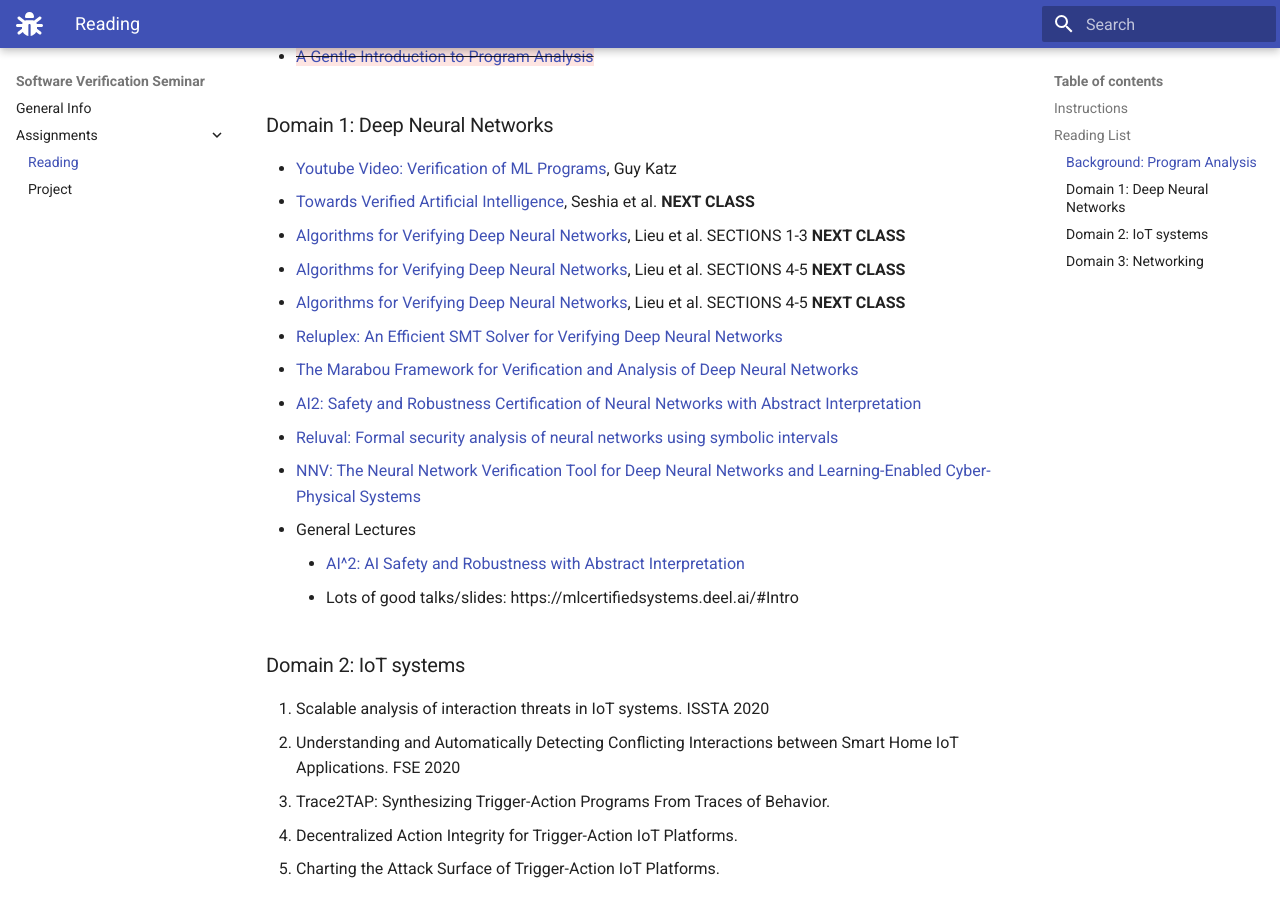
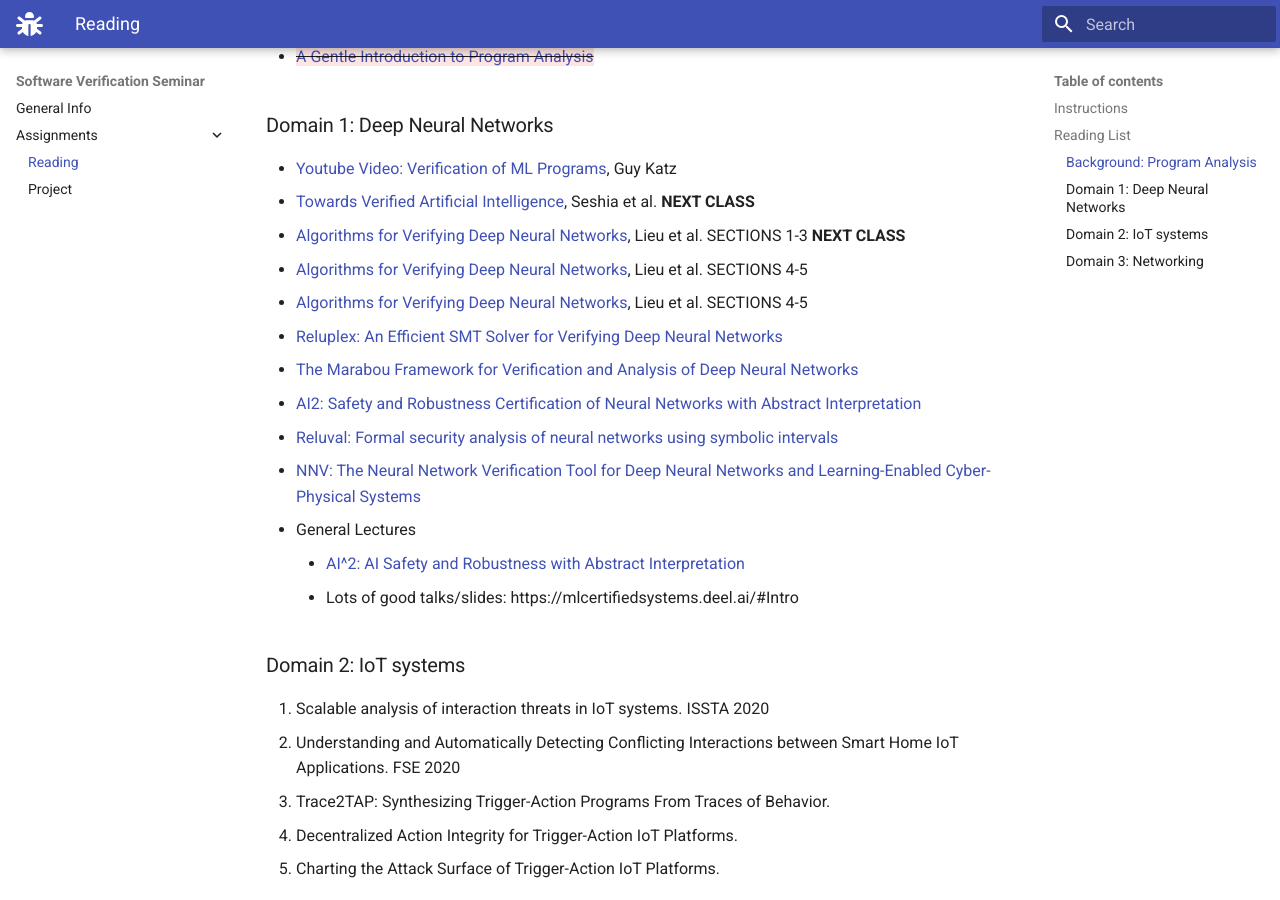
Before and after one commit to nguyenthanhvuh/class-verification, an MkDocs documentation site: the page built from docs/assignments.md, in a window 1280 px wide and 900 px high, scrolled down 1036 px. Built offline with MkDocs 1.6.1 and Material for MkDocs 9.7.7, drawn with Linux system fonts in a browser that asks for light colours.

Commit message:
update assignment

```diff
--- a/docs/assignments.md
+++ b/docs/assignments.md
@@ -57,8 +57,8 @@ In addition, these chosen students will help engage discussions about the paper.
 - [Youtube Video: Verification of ML Programs](https://www.youtube.com/watch?v=Reo5REo71GU), Guy Katz
 - [Towards Verified Artificial Intelligence](files/seshia2016towards.pdf), Seshia et al.  **NEXT CLASS**
 - [Algorithms for Verifying Deep Neural Networks](files/iu2019algorithms.pdf), Lieu et al.  SECTIONS 1-3 **NEXT CLASS**
-- [Algorithms for Verifying Deep Neural Networks](files/iu2019algorithms.pdf), Lieu et al.  SECTIONS 4-5 **NEXT CLASS**
-- [Algorithms for Verifying Deep Neural Networks](files/iu2019algorithms.pdf), Lieu et al.  SECTIONS 4-5 **NEXT CLASS**
+- [Algorithms for Verifying Deep Neural Networks](files/iu2019algorithms.pdf), Lieu et al.  SECTIONS 4-5
+- [Algorithms for Verifying Deep Neural Networks](files/iu2019algorithms.pdf), Lieu et al.  SECTIONS 4-5
 - [Reluplex: An Efficient SMT Solver for Verifying Deep Neural Networks](https://link.springer.com/chapter/10.1007/978-3-319-63387-9_5)
 - [The Marabou Framework for Verification and Analysis of Deep Neural Networks](https://link.springer.com/chapter/10.1007/978-3-030-25540-4_26)
 - [AI2: Safety and Robustness Certification of Neural Networks with Abstract Interpretation](https://ieeexplore.ieee.org/document/8418593)
```
